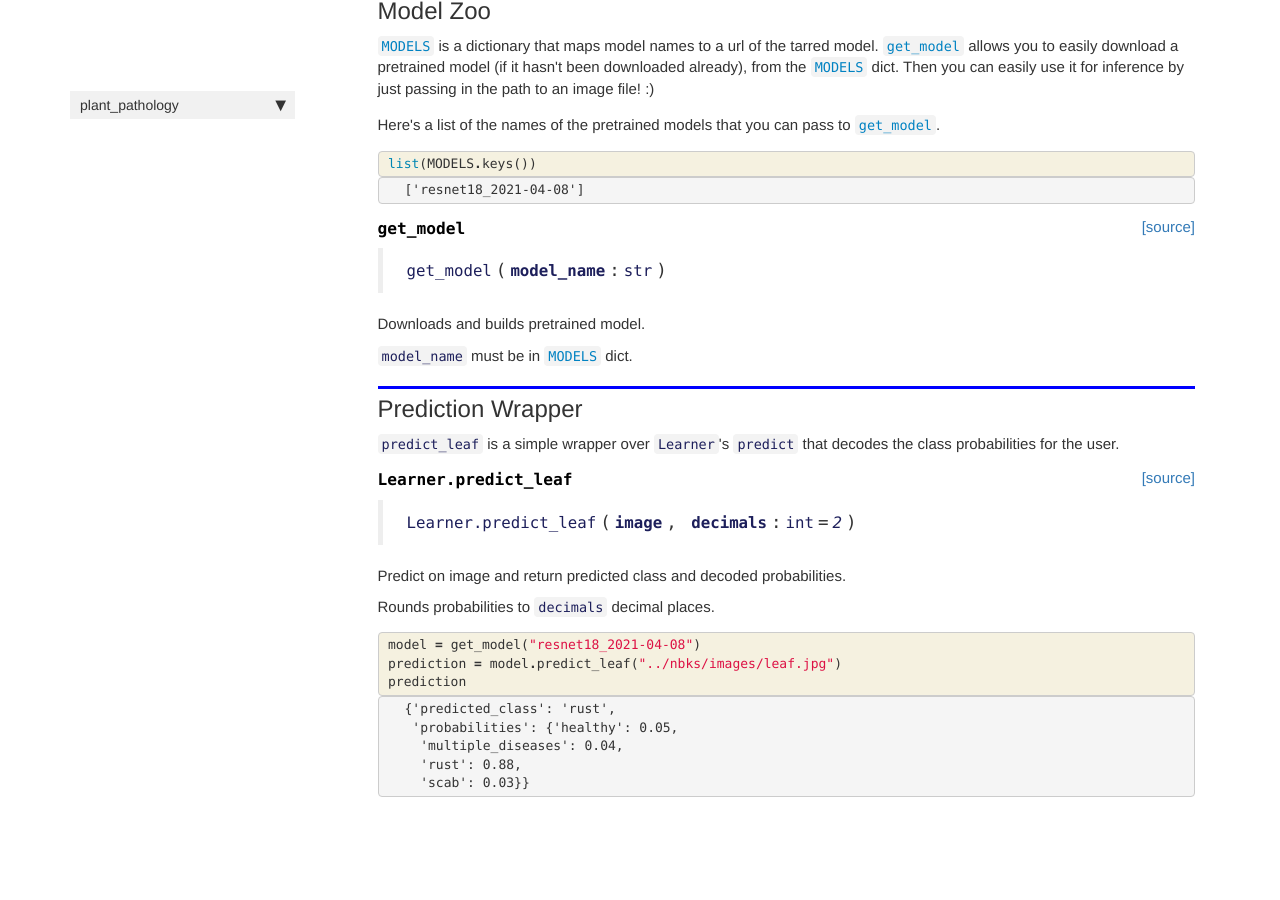
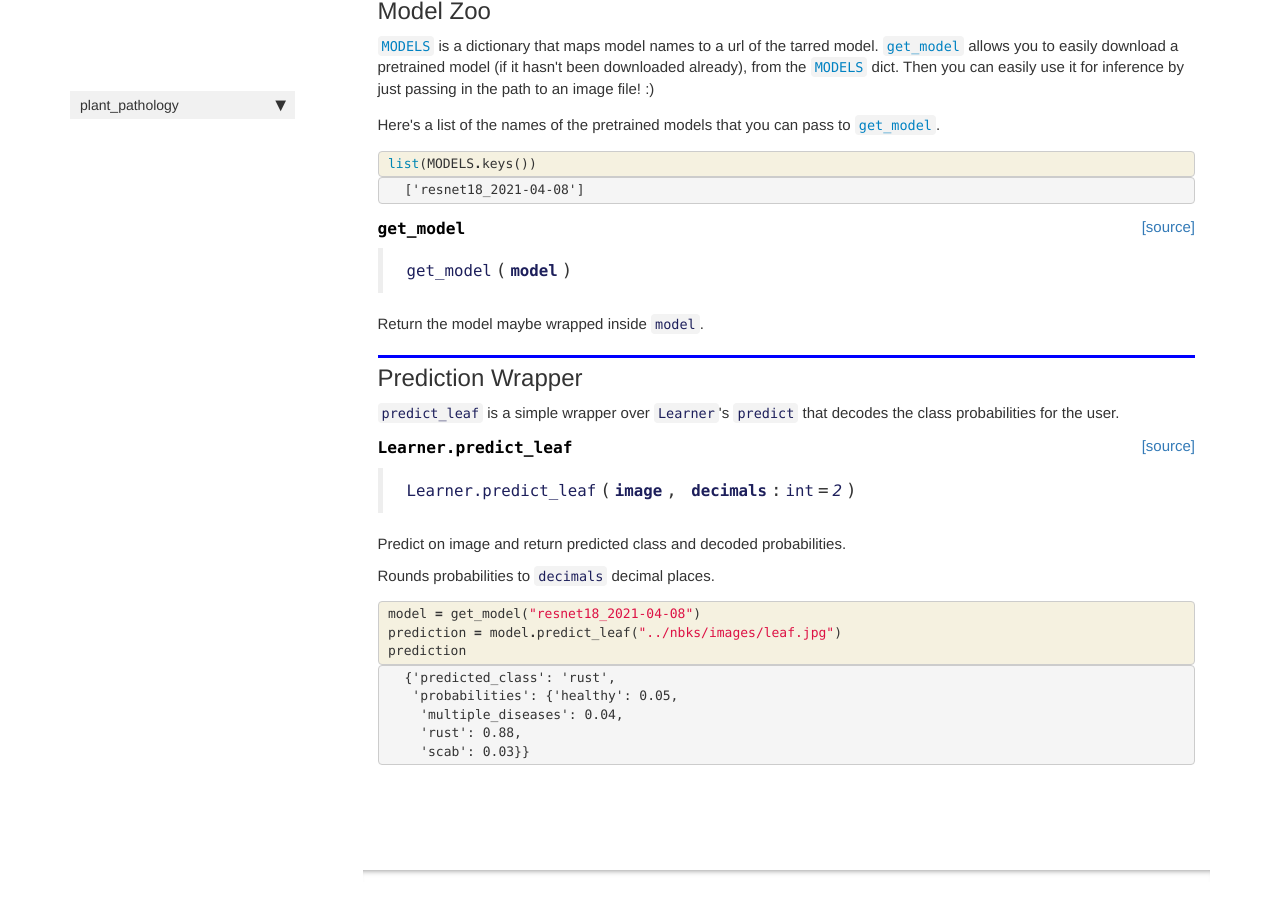
Before and after one commit to bwolfson97/plant_pathology, a Jekyll site: the page built from docs/pretrained_models.html, in a window 1280 px wide and 900 px high, scrolled down 376 px. Built offline with Jekyll 4.4.1, drawn with Linux system fonts in a browser that asks for light colours; nearby versions of some CDN libraries; comment, search, counter and statistics services are not loaded.

Commit message:
Update imports to * style
This is the idiomatic fastai import style.

```diff
--- a/docs/dataset.html
+++ b/docs/dataset.html
@@ -60,7 +60,7 @@
 
 
 <div class="output_markdown rendered_html output_subarea ">
-<h4 id="get_datablock" class="doc_header"><code>get_datablock</code><a href="https://github.com/bwolfson97/plant_pathology/tree/master/plant_pathology/dataset.py#L21" class="source_link" style="float:right">[source]</a></h4><blockquote><p><code>get_datablock</code>(<strong><code>path</code></strong>:<code>Path</code>, <strong><code>df</code></strong>:<code>DataFrame</code>, <strong><code>presize</code></strong>:<code>int</code>, <strong><code>resize</code></strong>:<code>int</code>, <strong><code>val_fold</code></strong>:<code>int</code>=<em><code>4</code></em>)</p>
+<h4 id="get_datablock" class="doc_header"><code>get_datablock</code><a href="https://github.com/bwolfson97/plant_pathology/tree/master/plant_pathology/dataset.py#L19" class="source_link" style="float:right">[source]</a></h4><blockquote><p><code>get_datablock</code>(<strong><code>path</code></strong>:<code>Path</code>, <strong><code>df</code></strong>:<code>DataFrame</code>, <strong><code>presize</code></strong>:<code>int</code>, <strong><code>resize</code></strong>:<code>int</code>, <strong><code>val_fold</code></strong>:<code>int</code>=<em><code>4</code></em>)</p>
 </blockquote>
 <p>Build DataBlock from <code>df</code> where images are in <code>path</code>/images.</p>
 <p>Args:
@@ -227,7 +227,7 @@
 
 
 <div class="output_markdown rendered_html output_subarea ">
-<h4 id="get_dls" class="doc_header"><code>get_dls</code><a href="https://github.com/bwolfson97/plant_pathology/tree/master/plant_pathology/dataset.py#L46" class="source_link" style="float:right">[source]</a></h4><blockquote><p><code>get_dls</code>(<strong><code>path</code></strong>:<code>Path</code>, <strong><code>df</code></strong>:<code>DataFrame</code>, <strong><code>presize</code></strong>:<code>Union</code>[<code>tuple</code>, <code>int</code>]=<em><code>(682, 1024)</code></em>, <strong><code>resize</code></strong>:<code>int</code>=<em><code>256</code></em>, <strong><code>val_fold</code></strong>:<code>int</code>=<em><code>4</code></em>, <strong><code>bs</code></strong>:<code>int</code>=<em><code>256</code></em>)</p>
+<h4 id="get_dls" class="doc_header"><code>get_dls</code><a href="https://github.com/bwolfson97/plant_pathology/tree/master/plant_pathology/dataset.py#L44" class="source_link" style="float:right">[source]</a></h4><blockquote><p><code>get_dls</code>(<strong><code>path</code></strong>:<code>Path</code>, <strong><code>df</code></strong>:<code>DataFrame</code>, <strong><code>presize</code></strong>:<code>Union</code>[<code>tuple</code>, <code>int</code>]=<em><code>(682, 1024)</code></em>, <strong><code>resize</code></strong>:<code>int</code>=<em><code>256</code></em>, <strong><code>val_fold</code></strong>:<code>int</code>=<em><code>4</code></em>, <strong><code>bs</code></strong>:<code>int</code>=<em><code>256</code></em>)</p>
 </blockquote>
 <p>Get DataLoaders from <code>df</code> and <code>path</code>.</p>
 <p>Args:
@@ -308,7 +308,7 @@
 
 
 <div class="output_markdown rendered_html output_subarea ">
-<h4 id="get_dls_all_in_1" class="doc_header"><code>get_dls_all_in_1</code><a href="https://github.com/bwolfson97/plant_pathology/tree/master/plant_pathology/dataset.py#L67" class="source_link" style="float:right">[source]</a></h4><blockquote><p><code>get_dls_all_in_1</code>(<strong><code>data_path</code></strong>:<code>Path</code>, <strong><code>pseudo_labels_path</code></strong>:<code>str</code>=<em><code>None</code></em>, <strong><code>presize</code></strong>:<code>Union</code>[<code>tuple</code>, <code>int</code>]=<em><code>(682, 1024)</code></em>, <strong><code>resize</code></strong>:<code>int</code>=<em><code>256</code></em>, <strong><code>val_fold</code></strong>:<code>int</code>=<em><code>4</code></em>, <strong><code>bs</code></strong>:<code>int</code>=<em><code>256</code></em>)</p>
+<h4 id="get_dls_all_in_1" class="doc_header"><code>get_dls_all_in_1</code><a href="https://github.com/bwolfson97/plant_pathology/tree/master/plant_pathology/dataset.py#L65" class="source_link" style="float:right">[source]</a></h4><blockquote><p><code>get_dls_all_in_1</code>(<strong><code>data_path</code></strong>:<code>Path</code>, <strong><code>pseudo_labels_path</code></strong>:<code>str</code>=<em><code>None</code></em>, <strong><code>presize</code></strong>:<code>Union</code>[<code>tuple</code>, <code>int</code>]=<em><code>(682, 1024)</code></em>, <strong><code>resize</code></strong>:<code>int</code>=<em><code>256</code></em>, <strong><code>val_fold</code></strong>:<code>int</code>=<em><code>4</code></em>, <strong><code>bs</code></strong>:<code>int</code>=<em><code>256</code></em>)</p>
 </blockquote>
 <p>Get DataLoaders built from train CSV at <code>data_path</code>, optionally with pseudo-labels added.</p>
 <p>Args:
--- a/docs/pretrained_models.html
+++ b/docs/pretrained_models.html
@@ -107,10 +107,9 @@
 
 
 <div class="output_markdown rendered_html output_subarea ">
-<h4 id="get_model" class="doc_header"><code>get_model</code><a href="https://github.com/bwolfson97/plant_pathology/tree/master/plant_pathology/pretrained_models.py#L17" class="source_link" style="float:right">[source]</a></h4><blockquote><p><code>get_model</code>(<strong><code>model_name</code></strong>:<code>str</code>)</p>
+<h4 id="get_model" class="doc_header"><code>get_model</code><a href="https://github.com/fastai/fastai/tree/master/fastai/torch_core.py#L580" class="source_link" style="float:right">[source]</a></h4><blockquote><p><code>get_model</code>(<strong><code>model</code></strong>)</p>
 </blockquote>
-<p>Downloads and builds pretrained model.</p>
-<p><code>model_name</code> must be in <a href="/plant_pathology/pretrained_models.html#MODELS"><code>MODELS</code></a> dict.</p>
+<p>Return the model maybe wrapped inside <code>model</code>.</p>
 
 </div>
 
@@ -153,7 +152,7 @@
 
 
 <div class="output_markdown rendered_html output_subarea ">
-<h4 id="Learner.predict_leaf" class="doc_header"><code>Learner.predict_leaf</code><a href="https://github.com/bwolfson97/plant_pathology/tree/master/plant_pathology/pretrained_models.py#L31" class="source_link" style="float:right">[source]</a></h4><blockquote><p><code>Learner.predict_leaf</code>(<strong><code>image</code></strong>, <strong><code>decimals</code></strong>:<code>int</code>=<em><code>2</code></em>)</p>
+<h4 id="Learner.predict_leaf" class="doc_header"><code>Learner.predict_leaf</code><a href="https://github.com/bwolfson97/plant_pathology/tree/master/plant_pathology/pretrained_models.py#L29" class="source_link" style="float:right">[source]</a></h4><blockquote><p><code>Learner.predict_leaf</code>(<strong><code>image</code></strong>, <strong><code>decimals</code></strong>:<code>int</code>=<em><code>2</code></em>)</p>
 </blockquote>
 <p>Predict on image and return predicted class and decoded probabilities.</p>
 <p>Rounds probabilities to <code>decimals</code> decimal places.</p>
--- a/plant_pathology/create_folds.py
+++ b/plant_pathology/create_folds.py
@@ -6,7 +6,7 @@
 from pathlib import Path
 
 import pandas as pd
-from fastcore.script import Param, bool_arg, call_parse, store_true
+from fastcore.all import *
 from sklearn.model_selection import StratifiedKFold
 
 # Cell
--- a/plant_pathology/dataset.py
+++ b/plant_pathology/dataset.py
@@ -6,9 +6,7 @@
 from typing import Union
 
 import pandas as pd
-from fastai.vision.all import (CategoryBlock, ColReader, DataBlock,
-                               DataLoaders, ImageBlock, MaskSplitter, Path,
-                               Resize, aug_transforms, delegates, partial)
+from fastai.vision.all import *
 
 from .utils import load_data
 
--- a/plant_pathology/evaluate.py
+++ b/plant_pathology/evaluate.py
@@ -6,7 +6,7 @@
 from typing import Union
 
 import pandas as pd
-from fastai.vision.all import Learner, Path, Tensor
+from fastai.vision.all import *
 
 # Cell
 def infer_on_test_set(
--- a/plant_pathology/generate_pseudo_labels.py
+++ b/plant_pathology/generate_pseudo_labels.py
@@ -3,7 +3,7 @@
 __all__ = ['generate_pseudo_labels']
 
 # Cell
-from fastcore.all import Param, Path, call_parse
+from fastcore.all import *
 
 from .utils import get_averaged_preds
 
--- a/plant_pathology/pretrained_models.py
+++ b/plant_pathology/pretrained_models.py
@@ -4,9 +4,7 @@
 
 # Cell
 import numpy as np
-from fastai.data.external import untar_data
-from fastai.learner import Learner, load_learner
-from fastcore.basics import patch
+from fastai.vision.all import *
 
 # Cell
 MODELS = {
--- a/plant_pathology/utils.py
+++ b/plant_pathology/utils.py
@@ -6,7 +6,7 @@
 from typing import List, Tuple
 
 import pandas as pd
-from fastcore.all import Path
+from fastcore.all import *
 
 # Cell
 def load_data(
```
Also changed, not shown: plant_pathology/train.py (line endings or trailing spaces), 6 other files.
